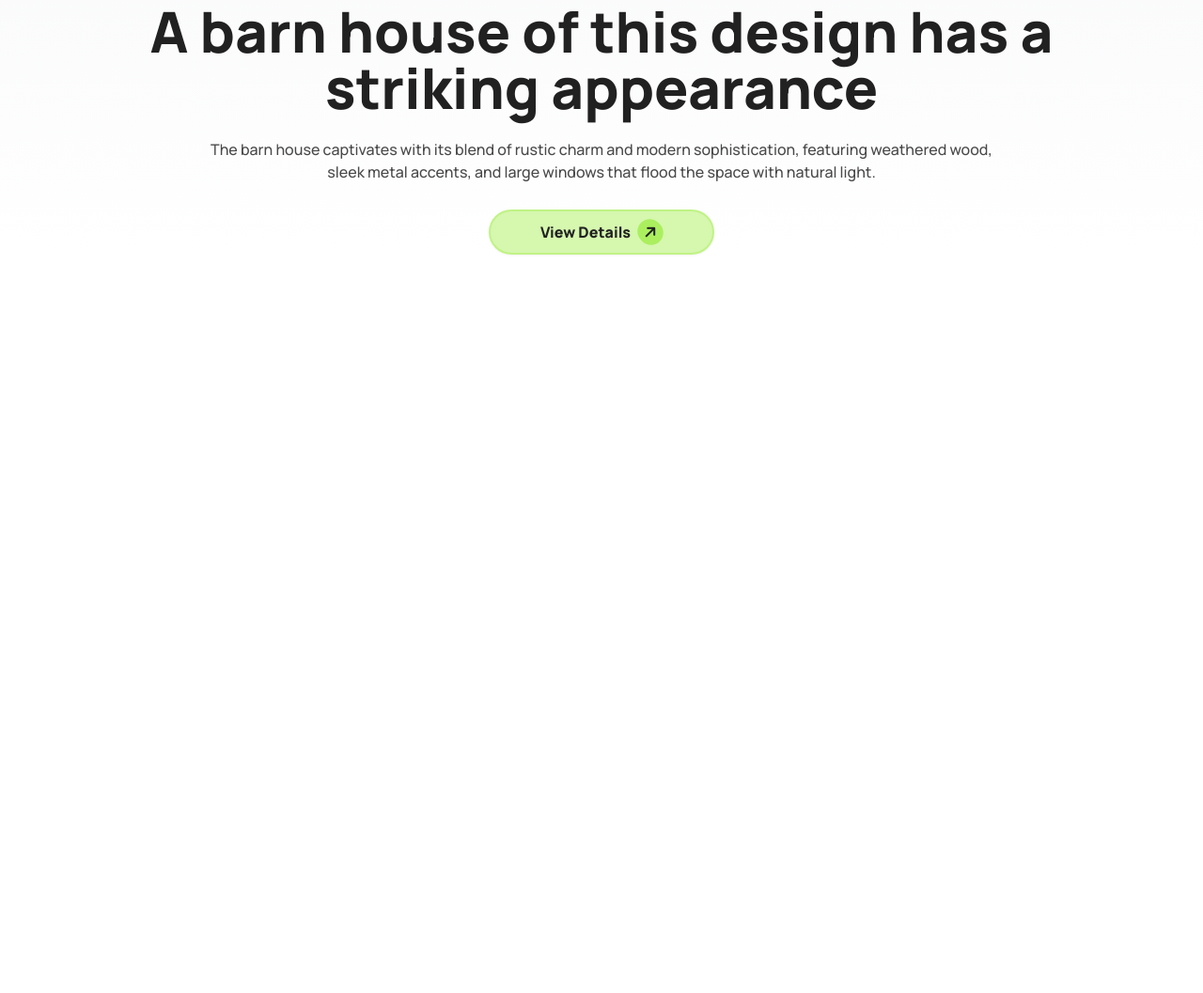
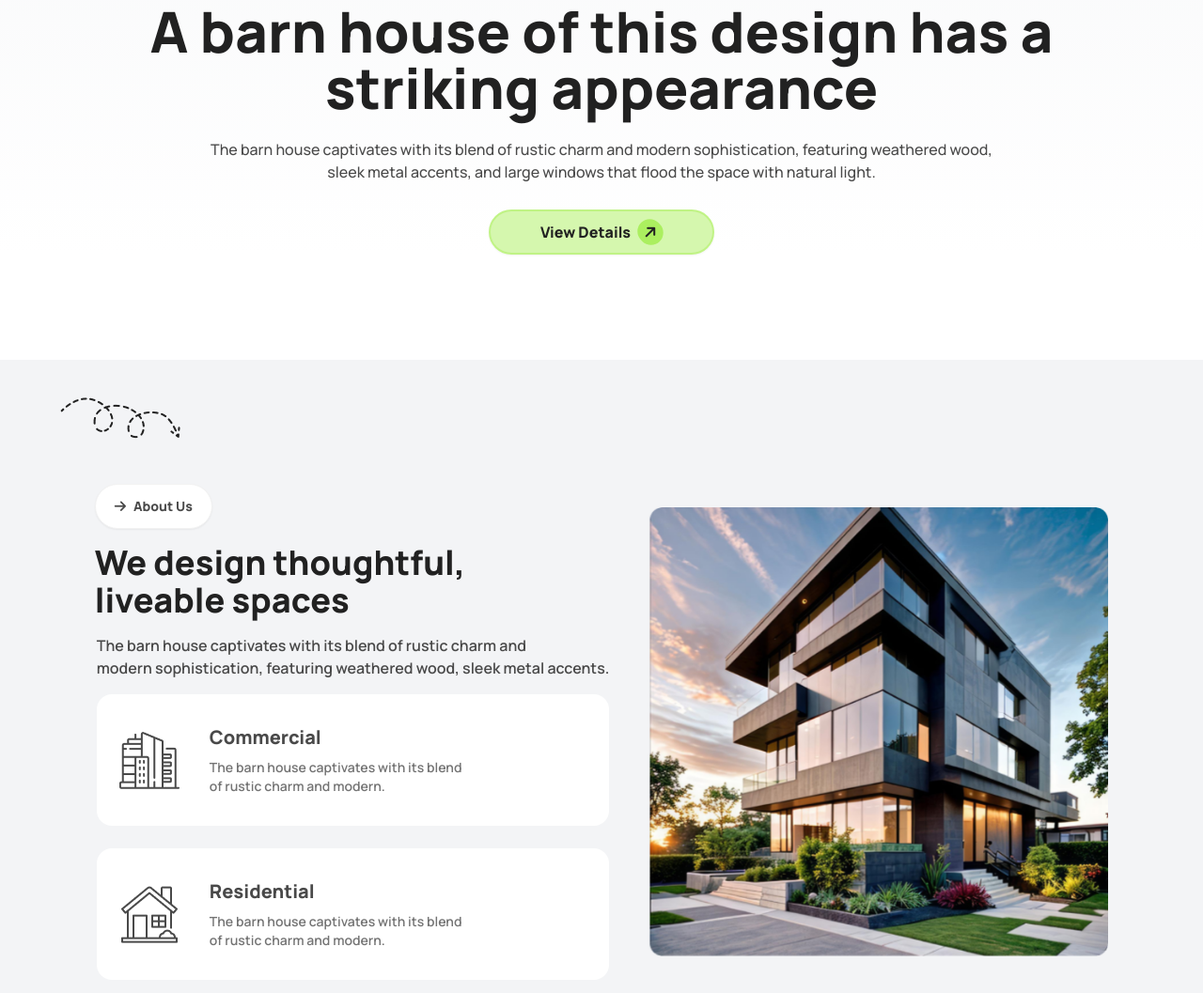
Before and after one commit to Hafiz-Al-Shams/B10A3, a plain HTML site: page index.html in a window 1280 px wide. Shown: the part 475-1532 px from the top of the page at 94% size. Before the commit the page ends 858 px from the top, so only its background shows below. Drawn offline with nearby package versions, Linux system fonts and the light colour scheme.

```diff
--- a/index.html
+++ b/index.html
@@ -30,6 +30,7 @@
                         clifford: '#da373d',
                         'heading-color': '#212121',
                         'paragraph-color': '#494949',
+                        'paragraph-color-2': '#737373',
                         'btn-text-color': '#1C1C1C',
                         'custom-color-1': '#ABEF5F',
                         'custom-color-2': 'rgba(171, 239, 95, 0.5)',
@@ -111,7 +112,69 @@
         </div>
     </header>
     <!-- main -->
-    <main></main>
+    <main>
+        <!-- About Us section -->
+        <section class="h-[1440px] bg-gray-100">
+            <div class="pt-10 pl-16 hidden lg:flex">
+                <img src="./assets/Vector.png" alt="">
+            </div>
+            <!-- part 1 -->
+            <div class="flex flex-col lg:flex-row justify-center items-center w-11/12 gap-10 mx-auto pt-12 :pt-6">
+                <div class="space-y-4">
+                    <div class="flex justify-center lg:justify-start">
+                        <button class="btn bg-white rounded-3xl text-paragraph-color font-black px-5"><i
+                                class="fa-solid fa-arrow-right"></i> About Us</button>
+                    </div>
+                    <h2 class="text-heading-color text-2xl md:text-3xl lg:text-4xl font-black text-center lg:text-left">
+                        We design thoughtful,
+                        <br>
+                        liveable spaces
+                    </h2>
+                    <p
+                        class="text-paragraph-color text-sm md:text-base font-semibold text-center lg:text-left px-5 md:px-0.5">
+                        The barn
+                        house captivates with its blend of
+                        rustic charm and <br> modern sophistication, featuring weathered wood, sleek metal accents.</p>
+                    <!-- cards -->
+                    <div class="space-y-6">
+                        <!-- card-1 -->
+                        <div>
+                            <div class="card card-side bg-white rounded-2xl pl-6 mx-6 md:mx-0.5">
+                                <figure>
+                                    <img src="./assets/commercial.png" alt="commercial" />
+                                </figure>
+                                <div class="card-body">
+                                    <h2 class="card-title text-paragraph-color text-xl font-extrabold">Commercial</h2>
+                                    <p class="text-paragraph-color-2 text-sm font-semibold">The barn house captivates
+                                        with
+                                        its blend <br> of
+                                        rustic charm and modern.</p>
+                                </div>
+                            </div>
+                        </div>
+                        <!-- card-2 -->
+                        <div>
+                            <div class="card card-side bg-white rounded-2xl pl-6 mx-6 md:mx-0.5">
+                                <figure>
+                                    <img src="./assets/residential.png" alt="commercial" />
+                                </figure>
+                                <div class="card-body">
+                                    <h2 class="card-title text-paragraph-color text-xl font-extrabold">Residential</h2>
+                                    <p class="text-paragraph-color-2 text-sm font-semibold">The barn house captivates
+                                        with
+                                        its blend <br> of
+                                        rustic charm and modern.</p>
+                                </div>
+                            </div>
+                        </div>
+                    </div>
+                </div>
+                <div class="w-10/12 md:w-8/12 lg:w-5/12">
+                    <img class="w-full" src="./assets/Rectangle.png" alt="">
+                </div>
+            </div>
+        </section>
+    </main>
     <!-- footer -->
     <footer></footer>
 </body>
```
